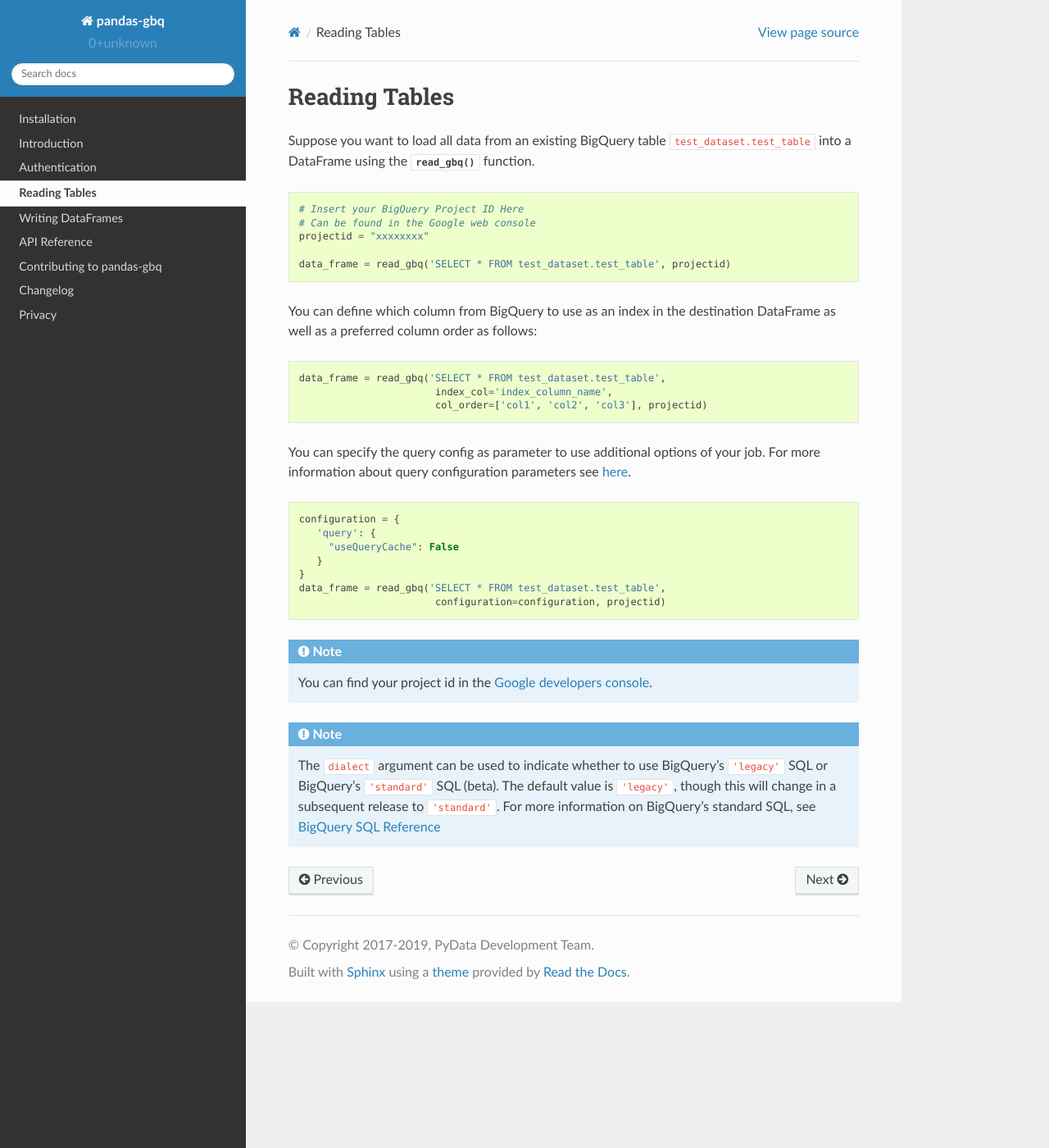
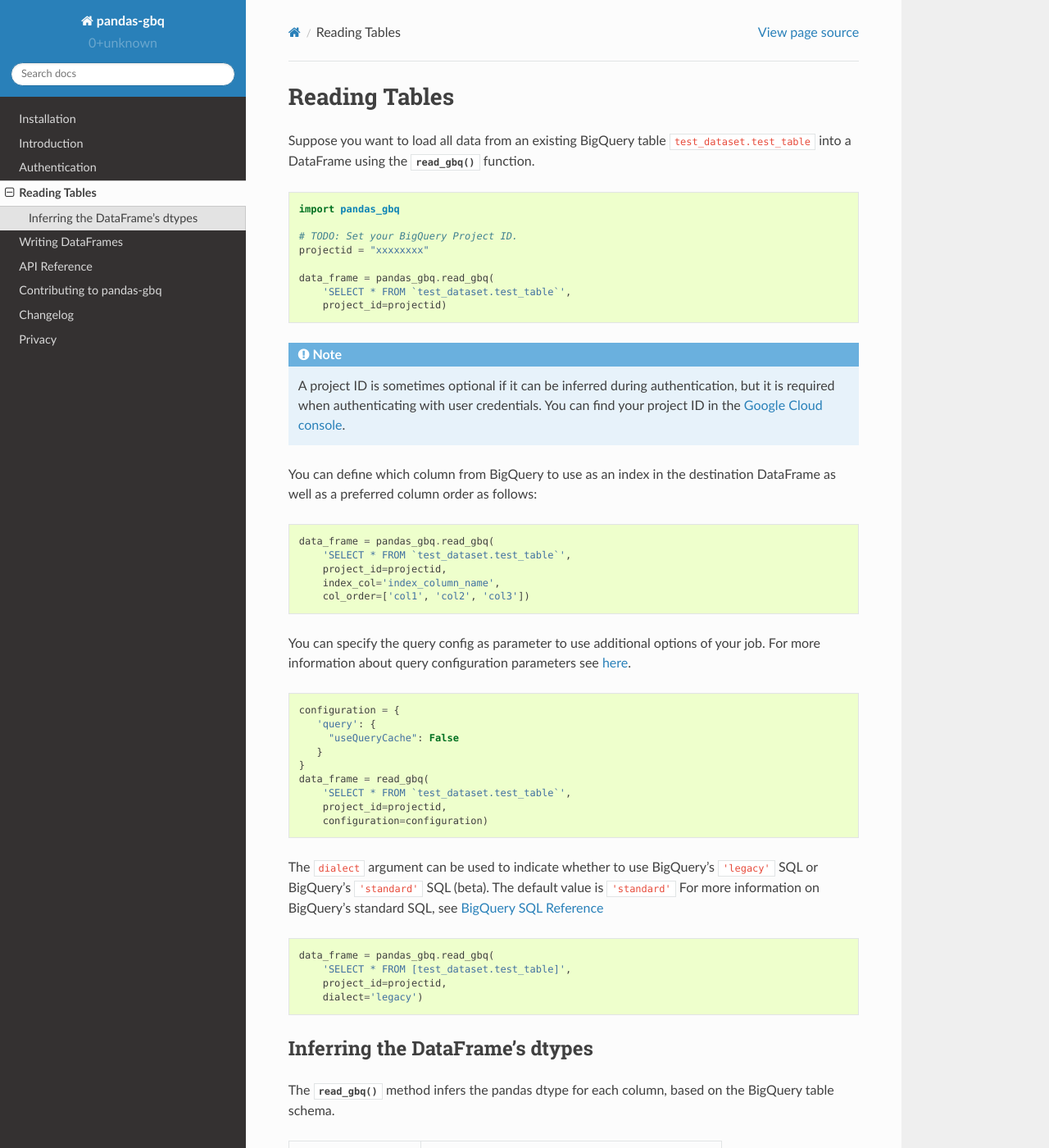
Before and after one commit to googleapis/python-bigquery-pandas, a Sphinx documentation site: the page built from docs/source/reading.rst, in a window 1280 px wide and 1400 px high. Shown: the whole window at 82% size. Built offline with Sphinx 7.4.7 and the Read the Docs theme 2.0.0, drawn with Linux system fonts in a browser that asks for light colours; some of the changed text lies outside the part shown.

Commit message:
DOC: Document BigQuery to dtype translation for read_gbq
Adds a table documenting the current behavior, including that pandas
0.24.0 stores as time zone aware dtype and earlier versions store naive.
I could not figure out how to make 0.24.0+ store as a naive dtype, nor
could I figure out how to make earlier versions use time zone aware.

```diff
--- a/docs/source/changelog.rst
+++ b/docs/source/changelog.rst
@@ -11,6 +11,12 @@
   ``reauth=True`` in order to update your credentials to the most recent
   version. This is required to use new functionality such as the BigQuery
   Storage API. (:issue:`267`)
+
+Documentation
+~~~~~~~~~~~~~
+
+- Document :ref:`BigQuery data type to pandas dtype conversion
+  <reading-dtypes>` for ``read_gbq``. (:issue:`269`)
 
 Dependency updates
 ~~~~~~~~~~~~~~~~~~
--- a/docs/source/reading.rst
+++ b/docs/source/reading.rst
@@ -9,21 +9,32 @@
 
 .. code-block:: python
 
-   # Insert your BigQuery Project ID Here
-   # Can be found in the Google web console
+   import pandas_gbq
+
+   # TODO: Set your BigQuery Project ID.
    projectid = "xxxxxxxx"
 
-   data_frame = read_gbq('SELECT * FROM test_dataset.test_table', projectid)
+   data_frame = pandas_gbq.read_gbq(
+       'SELECT * FROM `test_dataset.test_table`',
+       project_id=projectid)
 
+.. note::
+
+    A project ID is sometimes optional if it can be inferred during
+    authentication, but it is required when authenticating with user
+    credentials. You can find your project ID in the `Google Cloud console
+    <https://console.cloud.google.com>`__.
 
 You can define which column from BigQuery to use as an index in the
 destination DataFrame as well as a preferred column order as follows:
 
 .. code-block:: python
 
-   data_frame = read_gbq('SELECT * FROM test_dataset.test_table',
-                          index_col='index_column_name',
-                          col_order=['col1', 'col2', 'col3'], projectid)
+   data_frame = pandas_gbq.read_gbq(
+       'SELECT * FROM `test_dataset.test_table`',
+       project_id=projectid,
+       index_col='index_column_name',
+       col_order=['col1', 'col2', 'col3'])
 
 
 You can specify the query config as parameter to use additional options of
@@ -37,20 +48,45 @@
         "useQueryCache": False
       }
    }
-   data_frame = read_gbq('SELECT * FROM test_dataset.test_table',
-                          configuration=configuration, projectid)
+   data_frame = read_gbq(
+       'SELECT * FROM `test_dataset.test_table`',
+       project_id=projectid,
+       configuration=configuration)
 
 
-.. note::
+The ``dialect`` argument can be used to indicate whether to use
+BigQuery's ``'legacy'`` SQL or BigQuery's ``'standard'`` SQL (beta). The
+default value is ``'standard'`` For more information on BigQuery's standard
+SQL, see `BigQuery SQL Reference
+<https://cloud.google.com/bigquery/docs/reference/standard-sql/>`__
 
-   You can find your project id in the `Google developers console
-   <https://console.developers.google.com>`__.
+.. code-block:: python
+
+   data_frame = pandas_gbq.read_gbq(
+       'SELECT * FROM [test_dataset.test_table]',
+       project_id=projectid,
+       dialect='legacy')
 
 
-.. note::
+.. _reading-dtypes:
 
-    The ``dialect`` argument can be used to indicate whether to use BigQuery's ``'legacy'`` SQL
-    or BigQuery's ``'standard'`` SQL (beta). The default value is ``'legacy'``, though this will change
-    in a subsequent release to ``'standard'``. For more information
-    on BigQuery's standard SQL, see `BigQuery SQL Reference
-    <https://cloud.google.com/bigquery/sql-reference/>`__
+Inferring the DataFrame's dtypes
+--------------------------------
+
+The :func:`~pandas_gbq.read_gbq` method infers the pandas dtype for each column, based on the BigQuery table schema.
+
+================== =========================
+BigQuery Data Type dtype
+================== =========================
+FLOAT              float
+------------------ -------------------------
+TIMESTAMP          **pandas versions 0.24.0+**
+                     :class:`~pandas.DatetimeTZDtype` with ``unit='ns'`` and
+                     ``tz='UTC'``
+                   **Earlier versions**
+                     datetime64[ns]
+------------------ -------------------------
+DATETIME           datetime64[ns]
+TIME               datetime64[ns]
+DATE               datetime64[ns]
+================== =========================
```
Also changed, not shown: 1 other file.
